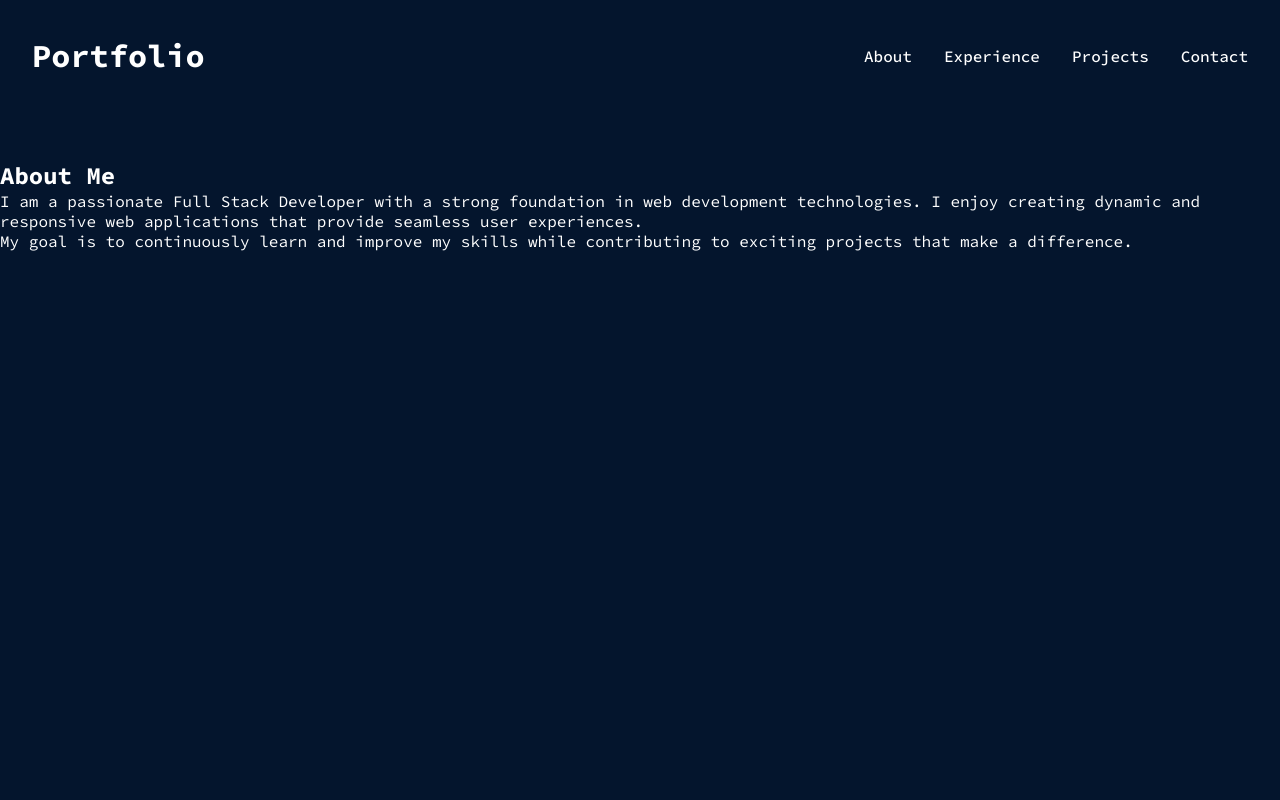
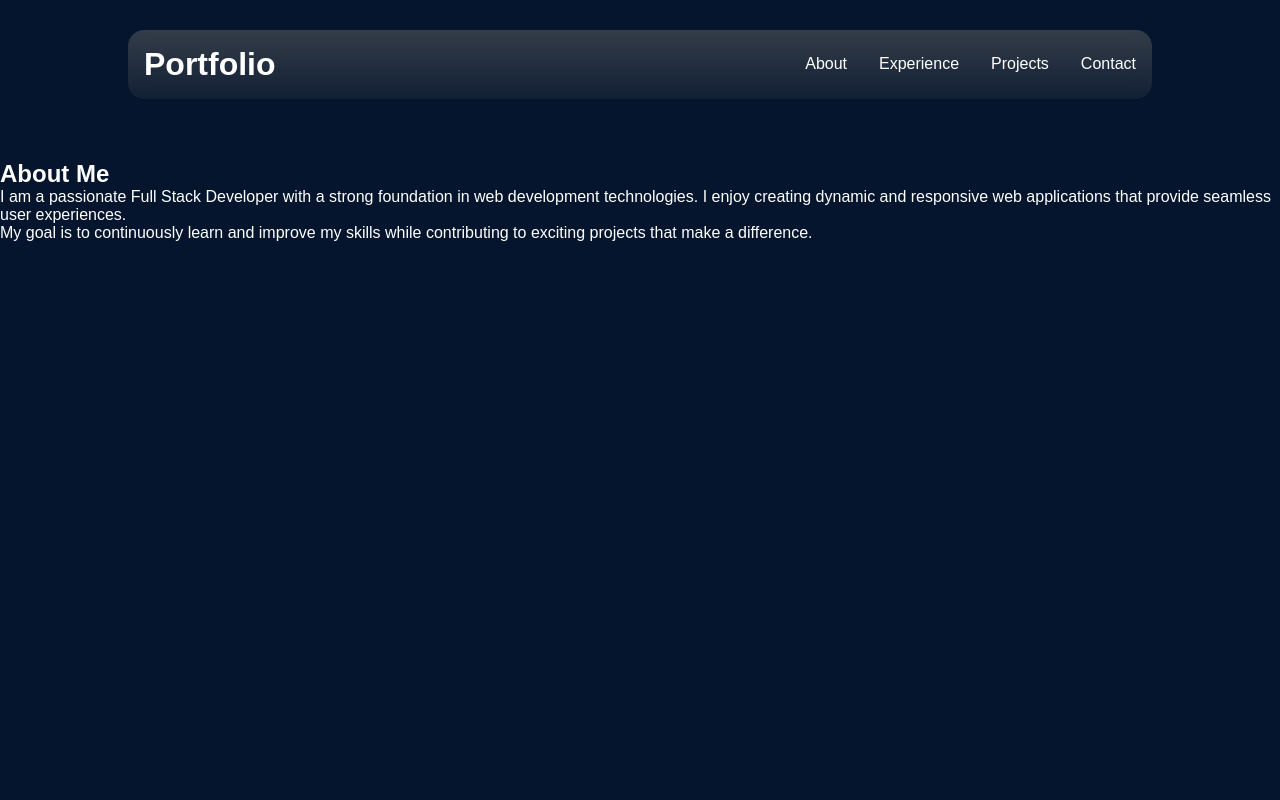
Before and after one commit to VictorFromTheInternet/VictorFromTheInternet, a React (Vite) app: page / in a window 1280 px wide. Shown: the top 800 px of the page. Built offline with nearby package versions, Linux system fonts and the light colour scheme; a web font is replaced by a local one.

Commit message:
styling for the navbar and footer

```diff
--- a/src/components/Footer/Footer.jsx
+++ b/src/components/Footer/Footer.jsx
@@ -10,14 +10,15 @@ import githubIcon from '../../../assets/contact/githubIcon.png'
 export const Footer =()=>{
     return(
         <>
-            <footer>
-                <div className={styles.footerMenuContainer}>
-                    <h3 className={styles.footerTitle}>
+            <div className={styles.footerContainer}>
+                <div className={styles.footer} id="contact">
+                    <div class={styles.footerMenuContainer}>
+                        <h2 className={styles.footerTitle}>
                             Victor Arreola -
                             <span>
                                 Full Stack Developer
                             </span>
-                    </h3>
+                        </h2>
 
                         <ul className={styles.footerMenu}>
                             <li>
@@ -37,7 +38,8 @@ export const Footer =()=>{
                             </li>
                         </ul>
                     </div>
-            </footer>
+                </div>
+            </div>
         </>
     )
 }
--- a/src/components/Footer/Footer.module.css
+++ b/src/components/Footer/Footer.module.css
@@ -1,19 +1,49 @@
 @import '../../vars.css';
 
 
-.footerMenuContainer{
+.footerContainer{
+    display: flex;
+    align-items: center;
+    justify-content: center;
+
+    max-width: 1200px !important;
+    width: 80%;
+    height: 70vh;
+
+    margin: 2rem auto 0 auto;
+}
+
+.footer{
     display: flex;
     align-items: center;
     justify-content: center;
     gap: 3rem;
 
-    padding: 2rem;
-    margin-top: 2rem;
+    width: 100%;
+    height: 100%;
+
+
+    background-color: var(--color-bg);
+}
+
+.footerMenuContainer{
+
+    display: flex;
+    flex-direction: column;
+    align-items: center;
+    justify-content: center;
 
     width: 100%;
-    max-width: 1200px;
+    height: 100%;
 
-    background-color: var(--color-bg);
+    backdrop-filter: blur(10px);
+    background-color: rgba(200,200,200,.15);
+    background: linear-gradient(rgba(100,100,100,.5), rgba(0,0,0,0));
+
+    border-radius: 1rem;
+    padding: 2rem;
+    gap: 2rem;
+
 }
 
 .footerMenu{
@@ -34,6 +64,10 @@
     color: var(--color-text);
 }
 
+.footerTitle{
+    font-weight: bold;
+}
+
 .footerTitle span{
     /* font-family: 'Nabla', sans-serif; */
     /* font-family: 'Source Code Pro', monospace; */
--- a/src/components/Navbar/Navbar.jsx
+++ b/src/components/Navbar/Navbar.jsx
@@ -4,6 +4,8 @@ import styles from './Navbar.module.css'
 export const Navbar = () => {
     return (
 
+        <>
+        <div className={styles.navbarContainer}>
             <nav className={styles.navbar}>
                 <a href="/" className={styles.title} >Portfolio</a>
                 <div className={styles.menu}>
@@ -23,6 +25,9 @@ export const Navbar = () => {
                     </ul>
                 </div>
             </nav>
+        </div>
+        </>
+
 
     )
 }
--- a/src/components/Navbar/Navbar.module.css
+++ b/src/components/Navbar/Navbar.module.css
@@ -1,20 +1,36 @@
 @import '../../vars.css';
 
+.navbarContainer{
+    max-width: 1200px !important;
+    width: 80%;
+
+    position: sticky;
+    top: 1rem;
+    margin: 0 auto;
+
+    display: flex;
+    align-items: center;
+    justify-content: center;
+    height: 10vh;
+    /* padding-top: 1rem; */
+
+}
 
 .navbar{
-    position: sticky;
     display: flex;
     align-items: center;
     justify-content: space-between;
 
-    padding-top: 2rem;
+    margin: 1rem auto 0 auto;
+    padding: 1rem;
     z-index: 1000;
-    margin: 0 2rem;
 
-    height: 10vh;
-    top: 0;
+    width: 100%;
 
     /* background-color: red; */
+    backdrop-filter: blur(10px);
+    background: linear-gradient(rgba(100,100,100,.5), rgba(100,100,100,.15));
+    border-radius: 1rem;
 }
 
 .title{
--- a/src/index.css
+++ b/src/index.css
@@ -5,6 +5,6 @@
   margin: 0;
   padding: 0;
 
-  /* font-family: "Outfit", Arial, Helvetica, sans-serif; */
-  font-family: var(--font-source-code-pro);
+  font-family: "Outfit", Arial, Helvetica, sans-serif;
+  /* font-family: var(--font-source-code-pro); */
 }
```
Lines whose indentation alone changed are shown as unchanged.
